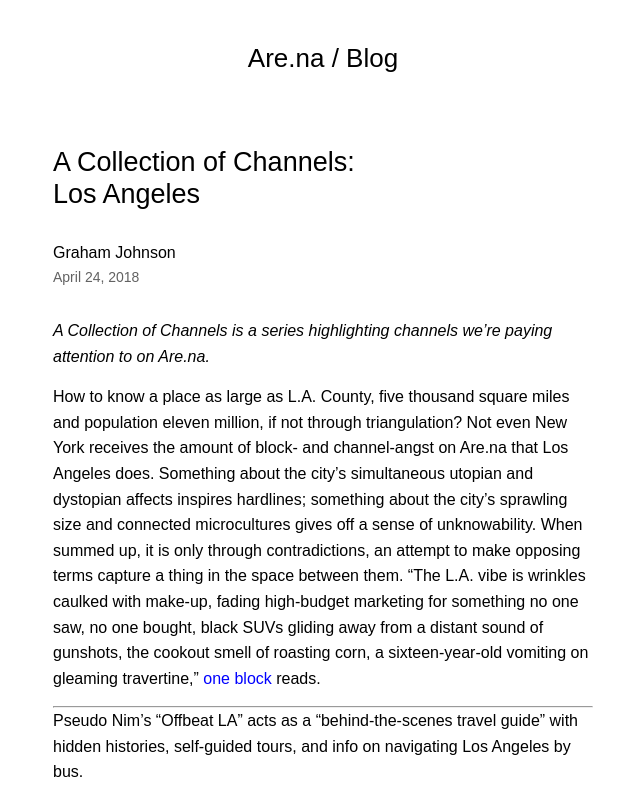
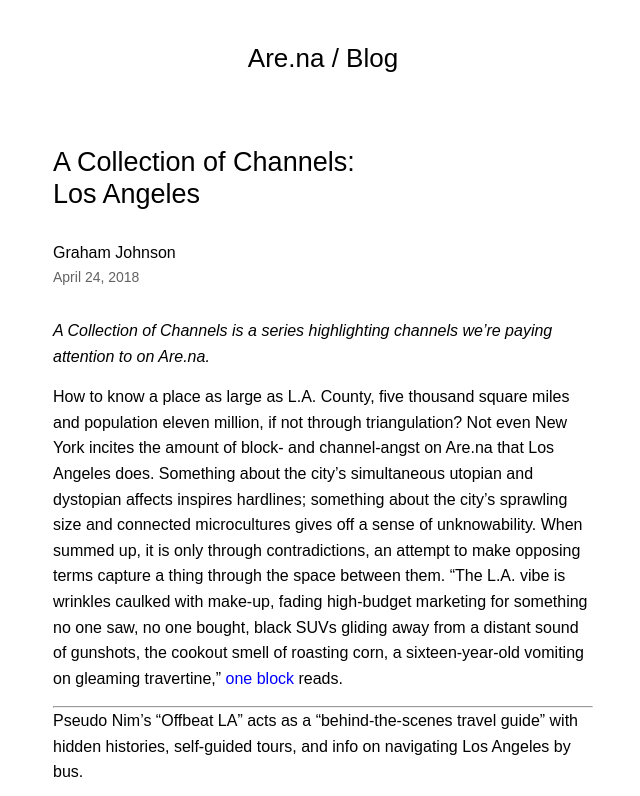
Before and after one commit to aredotna/building, a Jekyll site: the page built from _posts/2018-04-28-los-angeles.markdown, in a window 1280 px wide and 900 px high, cut to the strip 0-796 px from the top of the window. Shown: the whole strip, without its empty margins (317-957 px from the left). Built offline with Jekyll 4.4.1, drawn with Linux system fonts in a browser that asks for light colours.

Commit message:
LA edits

```diff
--- a/_posts/2018-04-28-los-angeles.markdown
+++ b/_posts/2018-04-28-los-angeles.markdown
@@ -12,7 +12,7 @@
 
 _A Collection of Channels is a series highlighting channels we’re paying attention to on Are.na._
 
-How to know a place as large as L.A. County, five thousand square miles and population eleven million, if not through triangulation? Not even New York receives the amount of block- and channel-angst on Are.na that Los Angeles does. Something about the city's simultaneous utopian and dystopian affects inspires hardlines; something about the city's sprawling size and connected microcultures gives off a sense of unknowability. When summed up, it is only through contradictions, an attempt to make opposing terms capture a thing in the space between them. "The L.A. vibe is wrinkles caulked with make-up, fading high-budget marketing for something no one saw, no one bought, black SUVs gliding away from a distant sound of gunshots, the cookout smell of roasting corn, a sixteen-year-old vomiting on gleaming travertine," [one block](https://www.are.na/block/1803222) reads.
+How to know a place as large as L.A. County, five thousand square miles and population eleven million, if not through triangulation? Not even New York incites the amount of block- and channel-angst on Are.na that Los Angeles does. Something about the city's simultaneous utopian and dystopian affects inspires hardlines; something about the city's sprawling size and connected microcultures gives off a sense of unknowability. When summed up, it is only through contradictions, an attempt to make opposing terms capture a thing through the space between them. "The L.A. vibe is wrinkles caulked with make-up, fading high-budget marketing for something no one saw, no one bought, black SUVs gliding away from a distant sound of gunshots, the cookout smell of roasting corn, a sixteen-year-old vomiting on gleaming travertine," [one block](https://www.are.na/block/1803222) reads.
 
 ---
 
```
